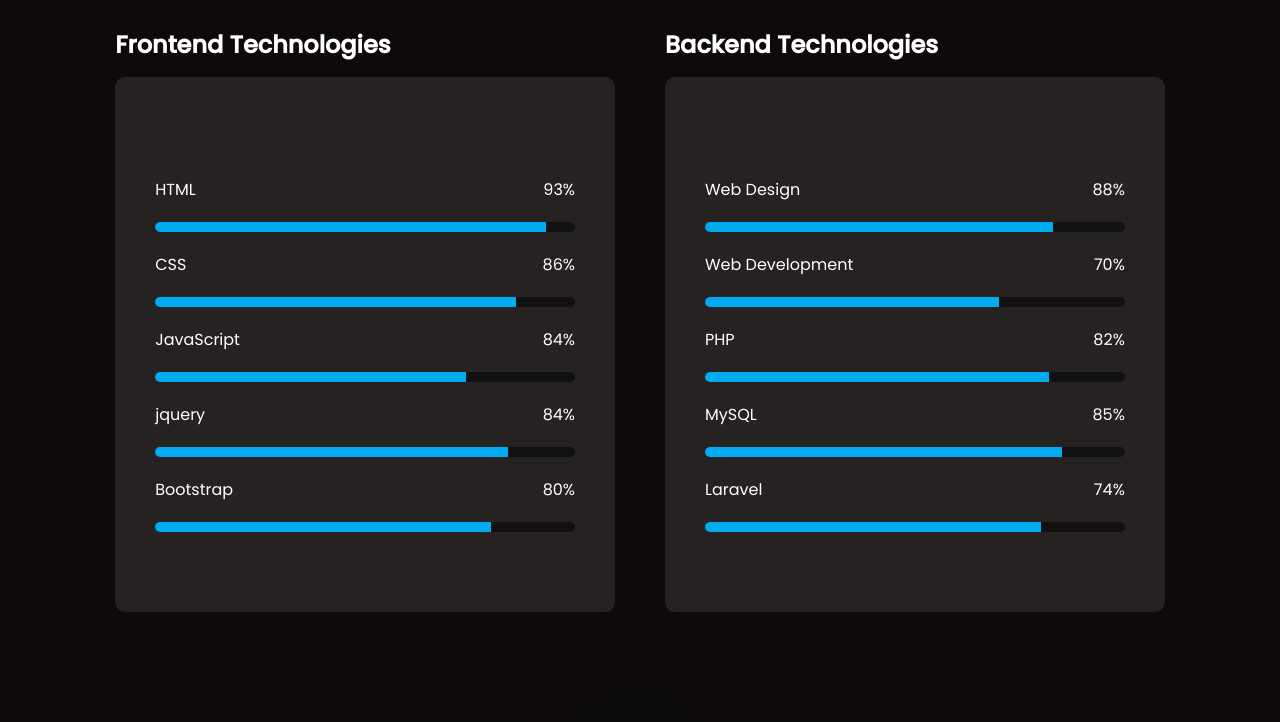
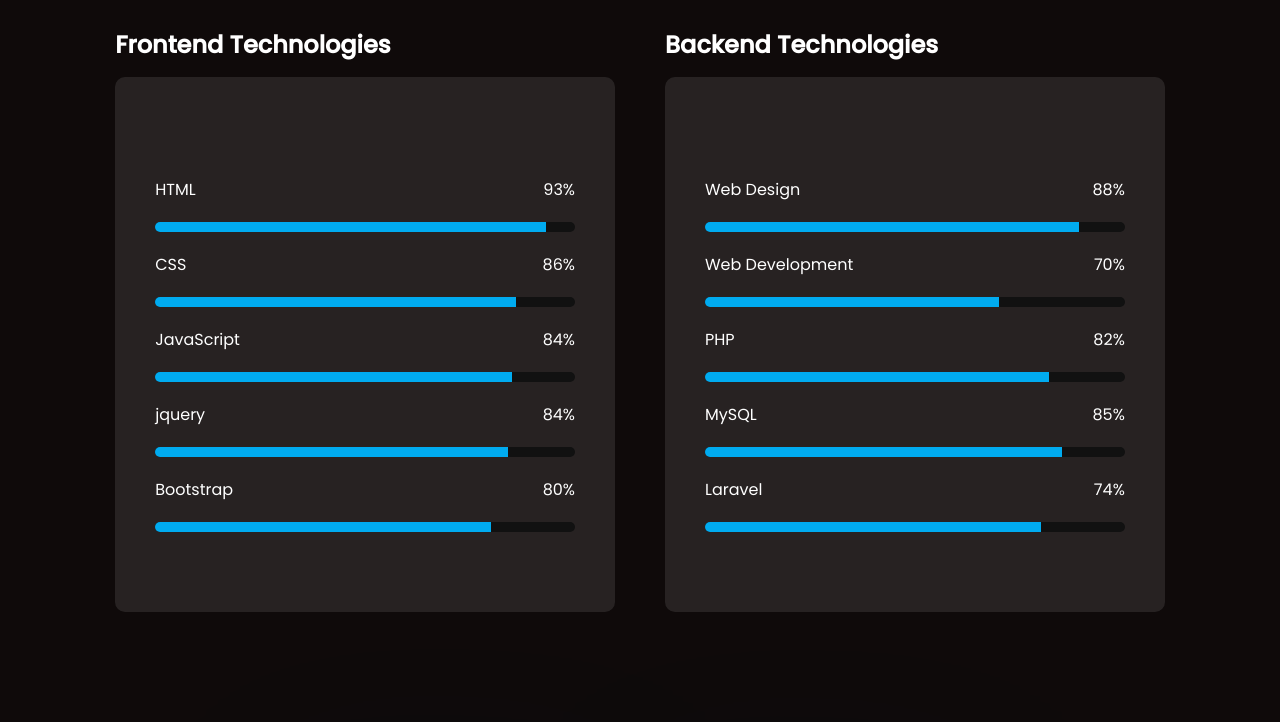
Before and after one commit to chiragmer412/chirag-webdev, a plain HTML site: page index.html in a window 1280 px wide. Shown: the part 2778-3500 px from the top of the page. Drawn offline with nearby package versions, Linux system fonts and the light colour scheme.

Commit message:
Update style.css

```diff
--- a/style.css
+++ b/style.css
@@ -628,7 +628,7 @@
     width: 86%;
 }
 .bar-3{
-    width: 74%;
+    width: 85%;
 }
 .bar-4{
     width: 84%;
@@ -636,7 +636,7 @@
     width: 80%;
 }
 .bar-6{
-    width: 83%;
+    width: 89%;
 }
 .bar-7{
     width: 70%;
```
